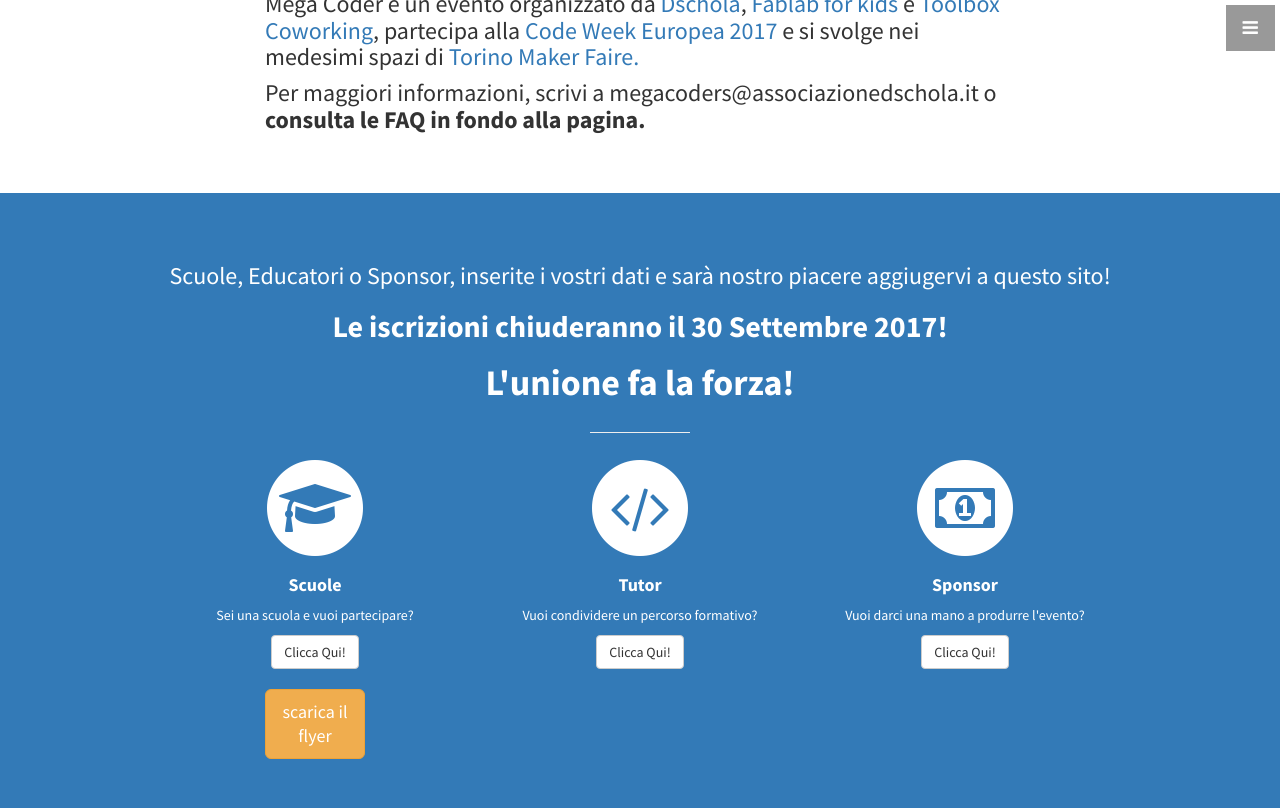
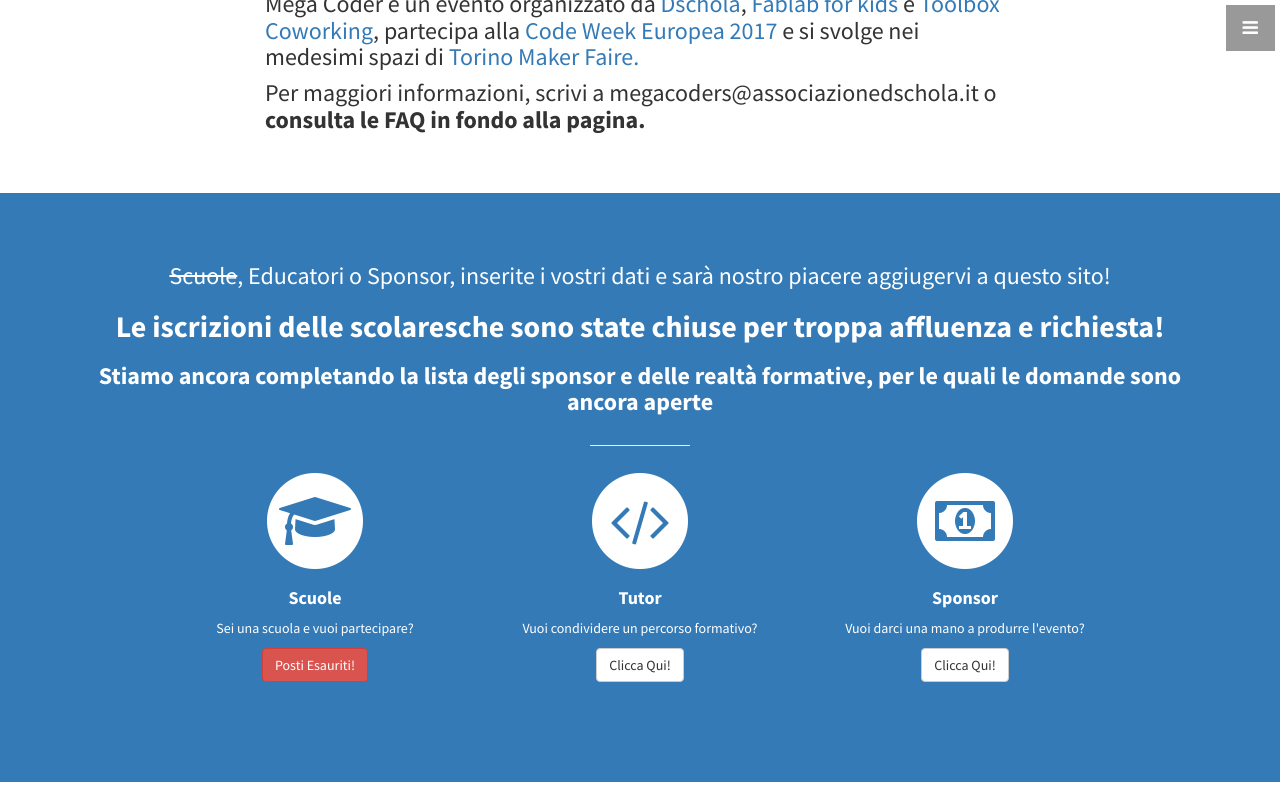
Before and after one commit to OfficineArduinoTorino/megacoders, a Jekyll site: the page built from index.html, in a window 1280 px wide and 900 px high, scrolled down 1496 px, cut to the strip 0-808 px from the top of the window. Built offline with Jekyll 4.4.1, drawn with Linux system fonts in a browser that asks for light colours.

Commit message:
togliere scuole

```diff
--- a/_includes/services.html
+++ b/_includes/services.html
@@ -3,9 +3,9 @@
   <div class="container">
     <div class="row text-center">
       <div class="col-lg-12">
-        <h3>Scuole, Educatori o Sponsor, inserite i vostri dati e sarà nostro piacere aggiugervi a questo sito!</h3>
-        <p> <h2><b>Le iscrizioni chiuderanno il 30 Settembre 2017!</h2></b>
-        <p> <h1><b>L'unione fa la forza!</b></h1>
+        <h3><del>Scuole</del>, Educatori o Sponsor, inserite i vostri dati e sarà nostro piacere aggiugervi a questo sito!</h3>
+        <p> <h2><b>Le iscrizioni delle scolaresche sono state chiuse per troppa affluenza e richiesta!</h2></b>
+        <p> <h3><b>Stiamo ancora completando la lista degli sponsor e delle realtà formative, per le quali le domande sono ancora aperte</b></h3>
       </div>
       <div class="col-lg-10 col-lg-offset-1">
 
@@ -21,8 +21,9 @@
                 <strong>Scuole</strong>
               </h4>
               <p>Sei una scuola e vuoi partecipare?</p>
-              <a href="http://bit.ly/2uJQDYL" class="btn btn-default">Clicca Qui!</a><br><br>
-              <a href="assets/flyer_megacoders.pdf" class="btn btn-warning btn-lg"> scarica il <br> flyer</a>
+            <!--  <a href="http://bit.ly/2uJQDYL" class="btn btn-default">Clicca Qui!</a><br><br>-->
+              <a class="btn btn-danger">Posti Esauriti!</a><br><br>
+            <!--   <a href="assets/flyer_megacoders.pdf" class="btn btn-warning btn-lg"> scarica il <br> flyer</a>-->
             </div>
           </div>
           <div class="col-md-4 col-sm-6">
```
Also changed, not shown: 3 other files.
